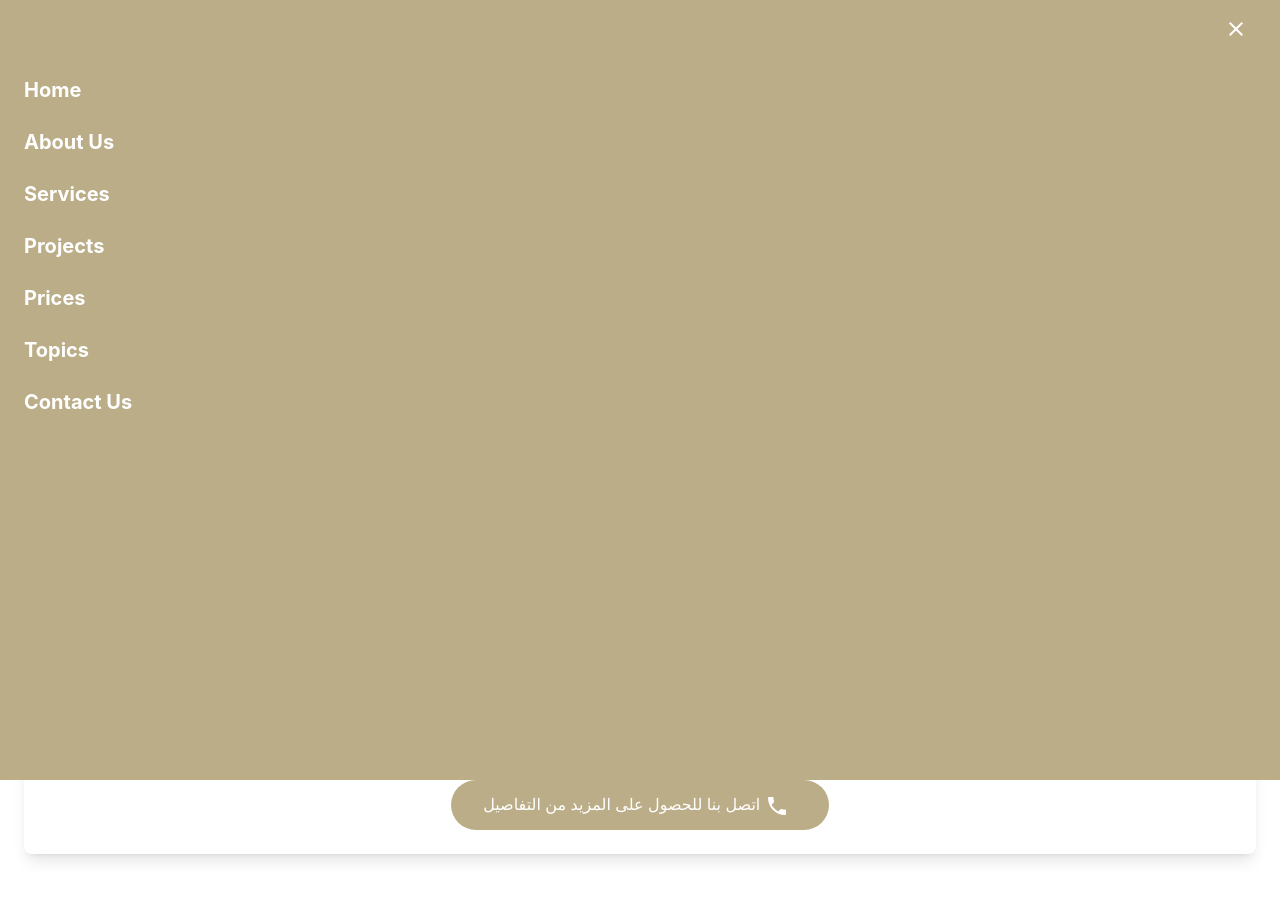
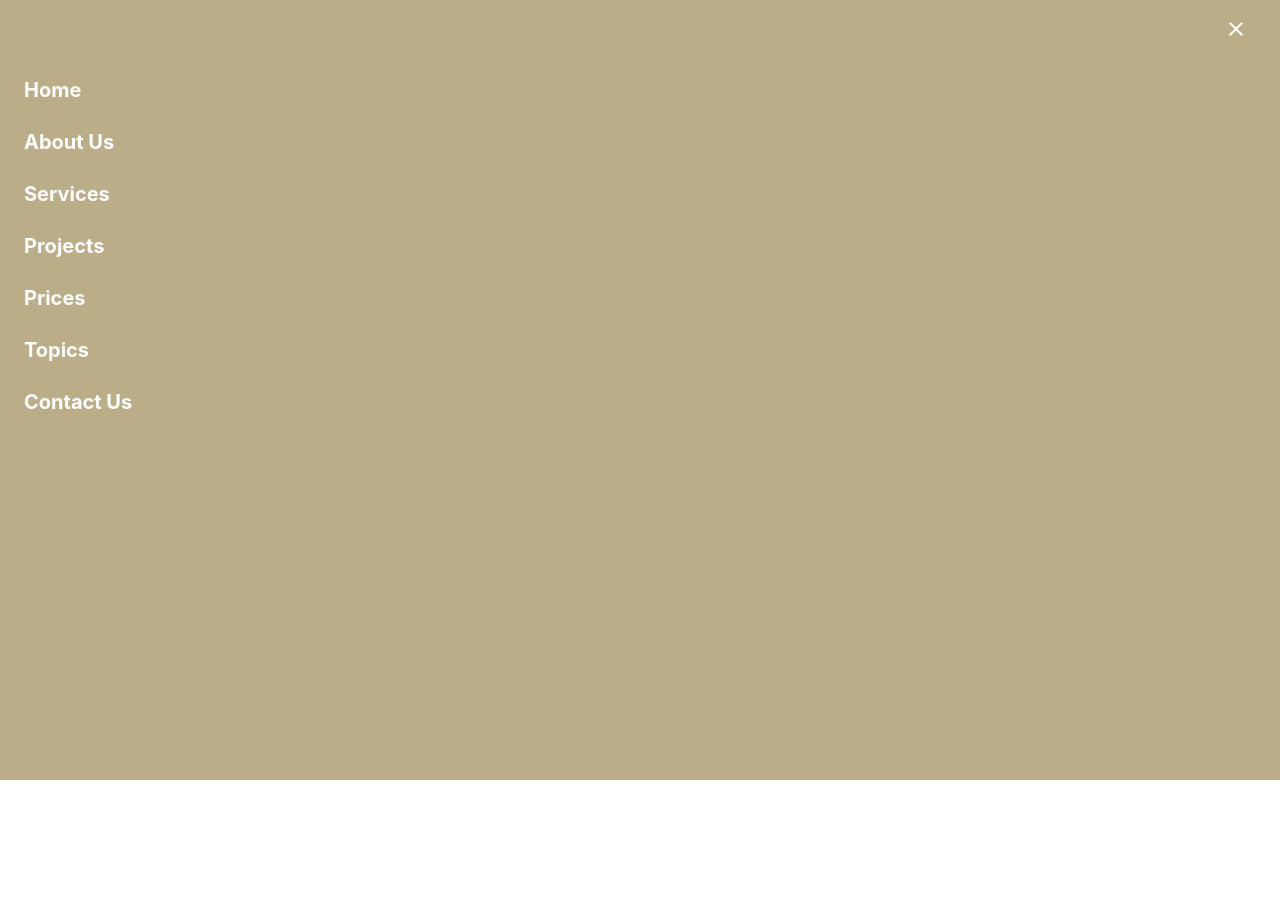
Before and after one commit to M0hamady/support-constructions-site, a React (Create React App) app: page /prices in a window 1280 px wide. Shown: the part 820-1720 px from the top of the page. Built offline with nearby package versions, Linux system fonts and the light colour scheme.

Commit message:
upgradefile

```diff
--- a/src/components/prices/PackageDetails.tsx
+++ b/src/components/prices/PackageDetails.tsx
@@ -13,14 +13,52 @@ import {
 
 AOS.init();
 
-const PackageDetails = () => {
-  return (
+// Reusable Button Component
+const ContactButton: React.FC = () => (
+  <button
+    className="bg-[#BAAD87] text-white py-3 px-8 rounded-full hover:bg-[#9E9195] transition-colors duration-300 flex items-center justify-center"
+    onClick={() => window.location.href = "tel:+201208136809"}
+  >
+    <PhoneIcon className="mr-2" /> اتصل بنا للحصول على المزيد من التفاصيل
+  </button>
+);
+
+// Service Section Component
+const ServiceSection: React.FC<{ title: string; icon: React.ReactNode; items: string[] }> = ({ title, icon, items }) => (
+  <div className="mt-6">
+    <h3 className="text-xl text-right font-medium text-[#9E9195] flex items-center">
+      {icon} <span className="mr-2">{title}</span>
+    </h3>
+    <ul className="list-disc list-inside text-right text-lg text-[#9E9195]">
+      {items.map((item, index) => (
+        <li key={index}>{item}</li>
+      ))}
+    </ul>
+  </div>
+);
+
+// Package Component
+const Package: React.FC<{ title: string; services: { title: string; icon: React.ReactNode; items: string[] }[] }> = ({ title, services }) => (
+  <div className="bg-white rounded-lg shadow-lg p-6 mb-10 hover:shadow-xl transition-shadow duration-300" data-aos="fade-up">
+    <h2 className="text-2xl font-semibold text-[#BAAD87] text-right flex items-center">
+      <ToolsIcon className="mr-2" /> {title}
+    </h2>
+    {services.map((service, index) => (
+      <ServiceSection key={index} title={service.title} icon={service.icon} items={service.items} />
+    ))}
+    <div className="mt-6 text-center">
+      <ContactButton />
+    </div>
+  </div>
+);
+
+const PackageDetails: React.FC = () => (
   <>
     <Helmet>
       <title>اسعار باقات التشطيب في مصر</title>
       <meta
         name="description"
-          content="تقدم شركة ديكور مصر العديد من انظمة التشطيب فى مصر من خلال تقديم اسعار باقات التشطيب 2023 تناسب جميع الفئات السعريه. تسطيع معرفة تكلفة تشطيب فيلا فى مصر او شقه من خلال سعر متر التشطيب فى مصر الموضحه فى الباقه ادناه."
+        content="تقدم شركة ديكور مصر العديد من انظمة التشطيب فى مصر من خلال تقديم اسعار باقات التشطيب 2023 تناسب جميع الفئات السعريه."
       />
     </Helmet>
 
@@ -30,144 +68,94 @@ const PackageDetails = () => {
       </h1>
 
       <p className="text-lg text-right mb-10" data-aos="fade-up">
-          تقدم شركة ديكور مصر العديد من انظمة التشطيب فى مصر من خلال تقديم اسعار باقات
-          التشطيب 2023 تناسب جميع الفئات السعريه. تسطيع معرفة تكلفة تشطيب فيلا فى مصر او
-          شقه من خلال سعر متر التشطيب فى مصر الموضحه فى الباقه ادناه. نقدم لك تصميمات
-          عصريه تناسب ذوقك الخاص واسعار منافسه بالنسبه لجوده التسليم والخامات المستخدمه
-          فى التشطيب.
+        تقدم شركة ديكور مصر العديد من انظمة التشطيب فى مصر من خلال تقديم اسعار باقات التشطيب 2023 تناسب جميع الفئات السعريه...
       </p>
 
-        {/* Package 1: باقة تشطيب لوكس */}
-        <div
-          className="bg-white rounded-lg shadow-lg p-6 mb-10 hover:shadow-xl transition-shadow duration-300"
-          data-aos="fade-up"
-        >
-          <h2 className="text-2xl font-semibold text-[#BAAD87] text-right flex items-center">
-            <ToolsIcon className="mr-2" /> باقة تشطيب لوكس
-          </h2>
+      {/* Packages */}
+      <Package
+        title="باقات التشطيب لوكس"
+        services={[
+          {
+            title: 'الكهرباء',
+            icon: <ElectricalIcon className="mr-2" />,
+            items: [
+              'تأسيس جميع الاسلاك السويدي الأصلي ⚡️.',
+              'اسلاك 6 ملم للتكييفات والسخانات.',
+              'علب ماجيك وخراطيم علاء الدين الاصلي.',
+              'لوحة فينوس 12 خط او 24 خط حسب الجهد.',
+              'تأسيس وتركيب لوحة خدمات للراوتر والدش.',
+              'تأسيس الجبسن بورد اسلاك 2 ملم للأسبوتات.',
+              'تركيب ليد دوبل لبيت النور الداخلي 💡.',
+              'تركيب اوشاش صانش وفيش ومفاتيح كهرباء.'
+            ]
+          },
+          {
+            title: 'السباكة',
+            icon: <BathIcon className="mr-2" />,
+            items: [
+              'مواسير مياه بي آر الماني 🚰.',
+              'صرف لبلاعات البلكونات وتأسيس مخارج فلتر.',
+              'تركيب خلاطات ايديال استنادرد للحمامات.',
+              'تركيب احواض ديروفيت وقواعد ايديال ستاندرد.'
+            ]
+          },
+          {
+            title: 'دهان وديكور',
+            icon: <PaintIcon className="mr-2" />,
+            items: [
+              'تجليخ الحوائط بحجر جلخ ⚒️.',
+              'دهان مادة سيلر مائى لتثبيت الاسطح.',
+              'سحب 4 طبقات معجون وواجهين بطانه ووجهين تشطيب.'
+            ]
+          },
+          {
+            title: 'محارة وجبس',
+            icon: <SettingsIcon className="mr-2" />,
+            items: [
+              'محارة الموقع بالكامل علي الأداة 🛠️.',
+              'تركيب اسلاك فواصل بين الجدران.',
+              'دهارة اسقف الوحدة بالكامل بمادة كيمازيت من مواد البناء الحديث.'
+            ]
+          }
+        ]}
+      />
 
-          <div className="mt-4">
-            <h3 className="text-xl text-right font-medium text-[#9E9195] flex items-center">
-              <ElectricalIcon className="mr-2" /> الكهرباء
-            </h3>
-            <ul className="list-disc list-inside text-right text-lg text-[#9E9195]">
-              <li>تأسيس جميع الاسلاك السويدي الأصلي ⚡️.</li>
-              <li>اسلاك 6 ملم للتكييفات والسخانات.</li>
-              <li>علب ماجيك وخراطيم علاء الدين الاصلي.</li>
-              <li>لوحة فينوس 12 خط او 24 خط حسب الجهد.</li>
-              <li>تأسيس وتركيب لوحة خدمات للراوتر والدش.</li>
-              <li>تأسيس الجبسن بورد اسلاك 2 ملم للأسبوتات.</li>
-              <li>تركيب ليد دوبل لبيت النور الداخلي 💡.</li>
-              <li>تركيب اوشاش صانش وفيش ومفاتيح كهرباء.</li>
-            </ul>
-
-            <h3 className="text-xl text-right font-medium text-[#9E9195] mt-6 flex items-center">
-              <BathIcon className="mr-2" /> السباكة
-            </h3>
-            <ul className="list-disc list-inside text-right text-lg text-[#9E9195]">
-              <li>مواسير مياه بي آر الماني 🚰.</li>
-              <li>صرف لبلاعات البلكونات وتأسيس مخارج فلتر.</li>
-              <li>تركيب خلاطات ايديال استنادرد للحمامات.</li>
-              <li>تركيب احواض ديروفيت وقواعد ايديال ستاندرد.</li>
-              <li>الاحواض بها تقفيلات رخام غاطس ويو بي في سي.</li>
-              <li>بانيو الطيب وكابينة شاور ان وجد.</li>
-            </ul>
-
-            <h3 className="text-xl text-right font-medium text-[#9E9195] mt-6 flex items-center">
-              <PaintIcon className="mr-2" /> دهان وديكور
-            </h3>
-            <ul className="list-disc list-inside text-right text-lg text-[#9E9195]">
-              <li>تجليخ الحوائط بحجر جلخ ⚒️.</li>
-              <li>دهان مادة سيلر مائى لتثبيت الاسطح.</li>
-              <li>سحب 4 طبقات معجون وواجهين بطانه ووجهين تشطيب.</li>
-            </ul>
-
-            <h3 className="text-xl text-right font-medium text-[#9E9195] mt-6 flex items-center">
-              <SettingsIcon className="mr-2" /> محارة وجبس
-            </h3>
-            <ul className="list-disc list-inside text-right text-lg text-[#9E9195]">
-              <li>محارة الموقع بالكامل علي الأداة 🛠️.</li>
-              <li>تركيب اسلاك فواصل بين الجدران.</li>
-              <li>دهارة اسقف الوحدة بالكامل بمادة كيمازيت من مواد البناء الحديث.</li>
-            </ul>
-
-            <h3 className="text-xl text-right font-medium text-[#9E9195] mt-6 flex items-center">
-              <BathIcon className="mr-2" /> البلاط
-            </h3>
-            <ul className="list-disc list-inside text-right text-lg text-[#9E9195]">
-              <li>عزل الحمام والمطبخ بمادة سيكا 107 من كيماويات البناء الحديث.</li>
-              <li>سيراميك كيلوباترا قطع ليزر لارضيات الغرف 🏠.</li>
-            </ul>
-          </div>
-
-          <div className="mt-6 text-center">
-            <button
-              className="bg-[#BAAD87] text-white py-3 px-8 rounded-full hover:bg-[#9E9195] transition-colors duration-300"
-              onClick={() => window.location.href = "tel:+201208136809"}
-            >
-              <PhoneIcon className="mr-2" /> اتصل بنا للحصول على المزيد من التفاصيل
-            </button>
-          </div>
-        </div>
-
-        {/* Package 2: باقة تشطيب سوبر لوكس */}
-        <div
-          className="bg-white rounded-lg shadow-lg p-6 hover:shadow-xl transition-shadow duration-300"
-          data-aos="fade-up"
-        >
-          <h2 className="text-2xl font-semibold text-[#BAAD87] text-right flex items-center">
-            <ToolsIcon className="mr-2" /> باقة تشطيب سوبر لوكس
-          </h2>
-
-          <div className="mt-4">
-            <h3 className="text-xl text-right font-medium text-[#9E9195] flex items-center">
-              <ElectricalIcon className="mr-2" /> الكهرباء
-            </h3>
-            <ul className="list-disc list-inside text-right text-lg text-[#9E9195]">
-              <li>تأسيس جميع الاسلاك السويدي الأصلي ⚡️.</li>
-              <li>اسلاك 6 ملم للتكييفات والسخانات.</li>
-              <li>علب ماجيك وخراطيم علاء الدين الاصلي.</li>
-              <li>لوحة فينوس 24 خط.</li>
-              <li>تأسيس وتركيب لوحة خدمات للراوتر والدش.</li>
-              <li>تأسيس الجبسن بورد اسلاك 2 ملم للأسبوتات.</li>
-              <li>تركيب ليد دوبل لبيت النور الداخلي 💡.</li>
-              <li>تركيب اوشاش صانش وفيش ومفاتيح كهرباء اسباني.</li>
-            </ul>
-
-            <h3 className="text-xl text-right font-medium text-[#9E9195] mt-6 flex items-center">
-              <BathIcon className="mr-2" /> السباكة
-            </h3>
-            <ul className="list-disc list-inside text-right text-lg text-[#9E9195]">
-              <li>مواسير مياه اكوا ثيرم 🚰.</li>
-              <li>صرف لبلاعات البلكونات وتأسيس مخارج فلتر.</li>
-              <li>تركيب خلاطات ايديال استنادرد للحمامات.</li>
-              <li>تركيب احواض ديروفيت وقواعد ايديال ستاندرد.</li>
-              <li>الاحواض بها تقفيلات رخام غاطس ويو بي في سي.</li>
-              <li>بانيو الطيب وكابينة شاور ان وجد.</li>
-            </ul>
-
-            <h3 className="text-xl text-right font-medium text-[#9E9195] mt-6 flex items-center">
-              <PaintIcon className="mr-2" /> دهان وديكور
-            </h3>
-            <ul className="list-disc list-inside text-right text-lg text-[#9E9195]">
-              <li>تجليخ الحوائط بحجر جلخ ⚒️.</li>
-              <li>دهان مادة سيلر مائى لتثبيت الاسطح.</li>
-              <li>سحب 4 طبقات معجون وواجهين بطانه ووجهين تشطيب.</li>
-            </ul>
-          </div>
-
-          <div className="mt-6 text-center">
-            <button
-              className="bg-[#BAAD87] text-white py-3 px-8 rounded-full hover:bg-[#9E9195] transition-colors duration-300"
-              onClick={() => window.location.href = "tel:+201208136809"}
-            >
-              <PhoneIcon className="mr-2" /> اتصل بنا للحصول على المزيد من التفاصيل
-            </button>
-          </div>
-        </div>
+      <Package
+        title="باقات التشطيب سوبر لوكس"
+        services={[
+          {
+            title: 'الكهرباء',
+            icon: <ElectricalIcon className="mr-2" />,
+            items: [
+              'تأسيس جميع الاسلاك السويدي الأصلي ⚡️.',
+              'اسلاك 6 ملم للتكييفات والسخانات.',
+              'علب ماجيك وخراطيم علاء الدين الاصلي.',
+              'لوحة فينوس 24 خط.',
+              'تأسيس وتركيب لوحة خدمات للراوتر والدش.'
+            ]
+          },
+          {
+            title: 'السباكة',
+            icon: <BathIcon className="mr-2" />,
+            items: [
+              'مواسير مياه اكوا ثيرم 🚰.',
+              'صرف لبلاعات البلكونات وتأسيس مخارج فلتر.',
+              'تركيب خلاطات ايديال استنادرد للحمامات.'
+            ]
+          },
+          {
+            title: 'دهان وديكور',
+            icon: <PaintIcon className="mr-2" />,
+            items: [
+              'تجليخ الحوائط بحجر جلخ ⚒️.',
+              'دهان مادة سيلر مائى لتثبيت الاسطح.',
+              'سحب 4 طبقات معجون وواجهين بطانه ووجهين تشطيب.'
+            ]
+          }
+        ]}
+      />
     </div>
   </>
 );
-};
 
 export default PackageDetails;
```
Lines whose indentation alone changed are shown as unchanged.
